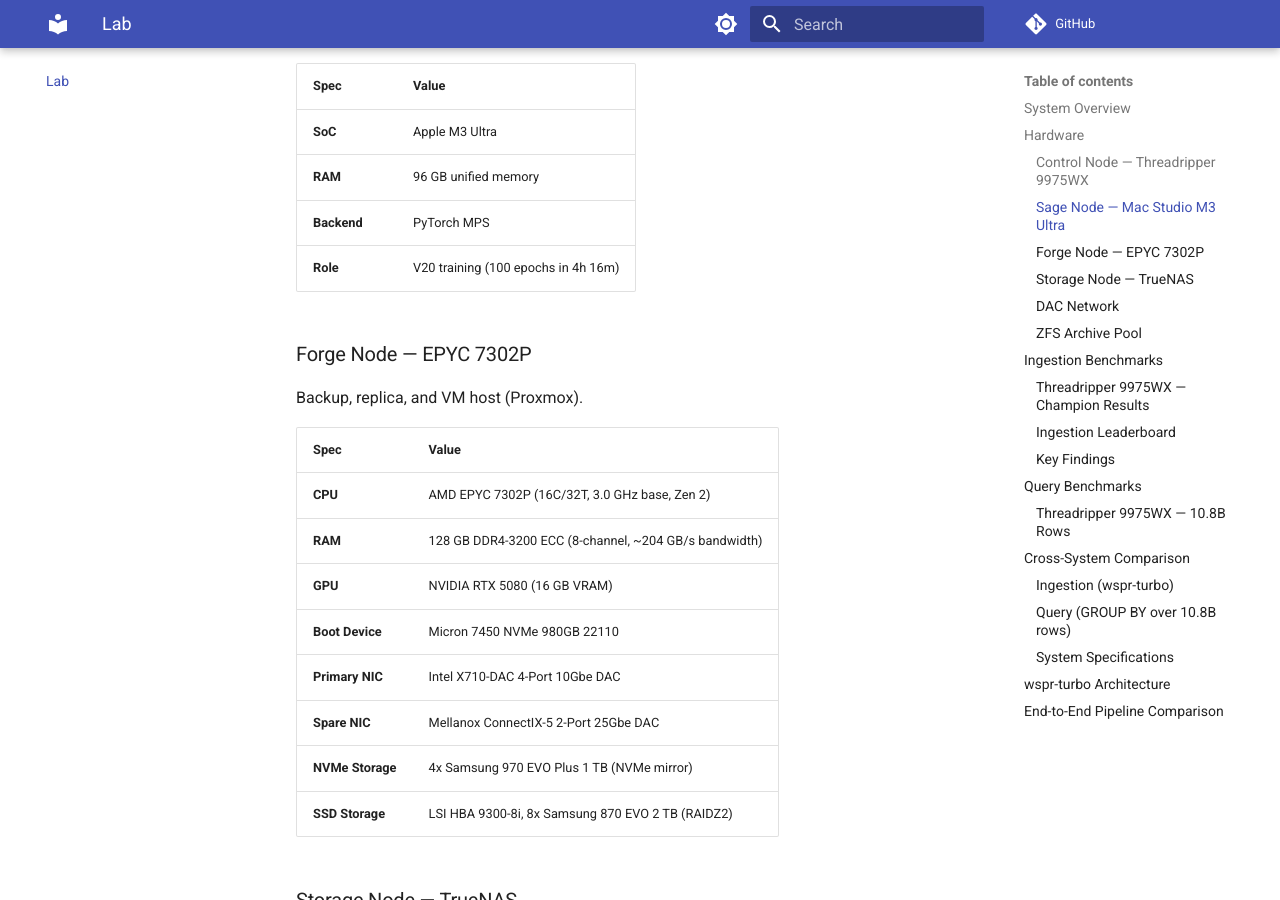
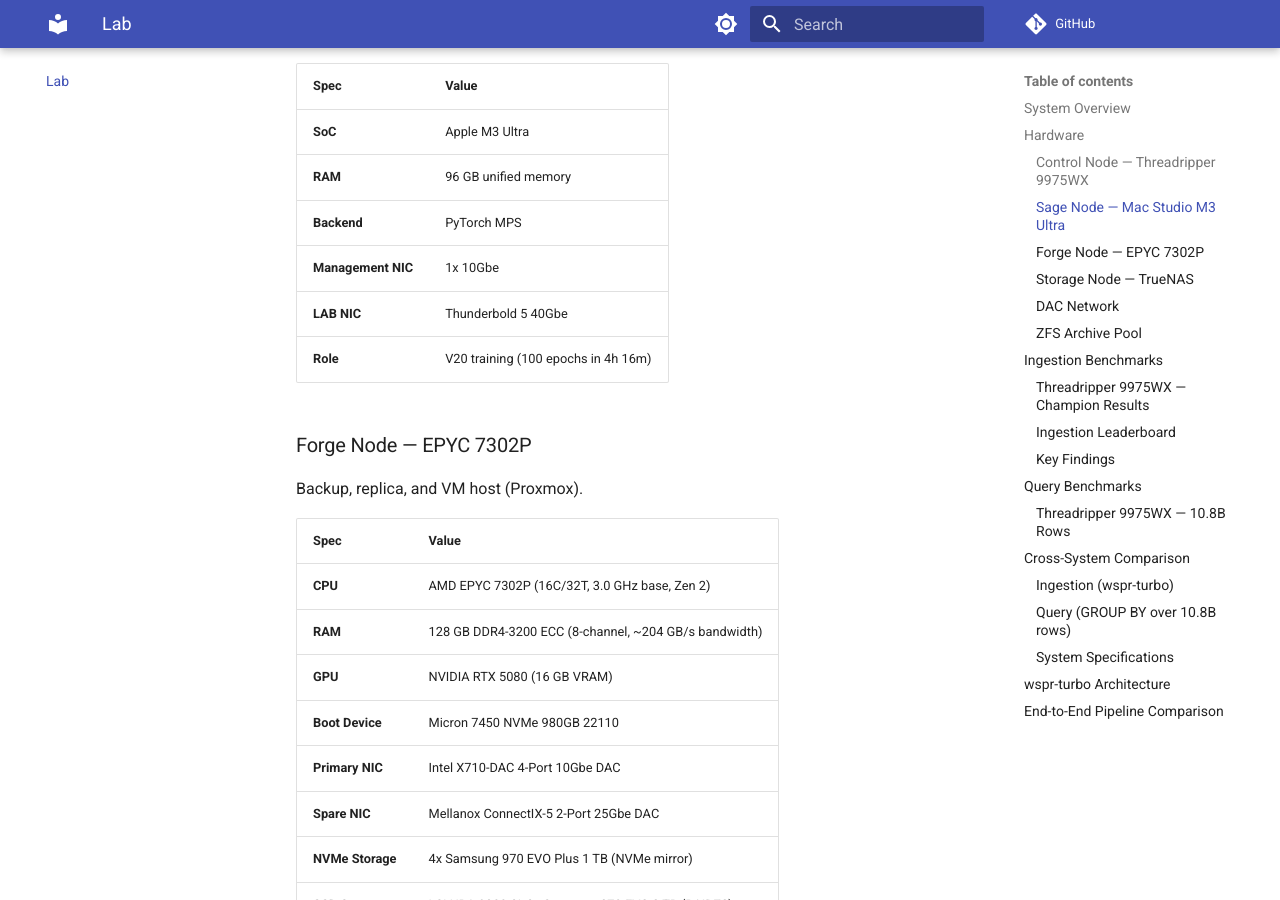
Before and after one commit to IONIS-AI/ionis-docs, an MkDocs documentation site: the page built from docs/benchmarks/index.md, in a window 1280 px wide and 900 px high, scrolled down 1607 px. Built offline with MkDocs 1.6.1 and Material for MkDocs 9.7.7, drawn with Linux system fonts in a browser that asks for light colours; comment, search, counter and statistics services are not loaded.

Commit message:
docs: update hardware specs

```diff
--- a/docs/benchmarks/index.md
+++ b/docs/benchmarks/index.md
@@ -56,6 +56,8 @@ Model training and evaluation.
 | **SoC** | Apple M3 Ultra |
 | **RAM** | 96 GB unified memory |
 | **Backend** | PyTorch MPS |
+| **Management NIC** | 1x 10Gbe  |
+| **LAB NIC** | Thunderbold 5 40Gbe |
 | **Role** | V20 training (100 epochs in 4h 16m) |
 
 ### Forge Node — EPYC 7302P
```
